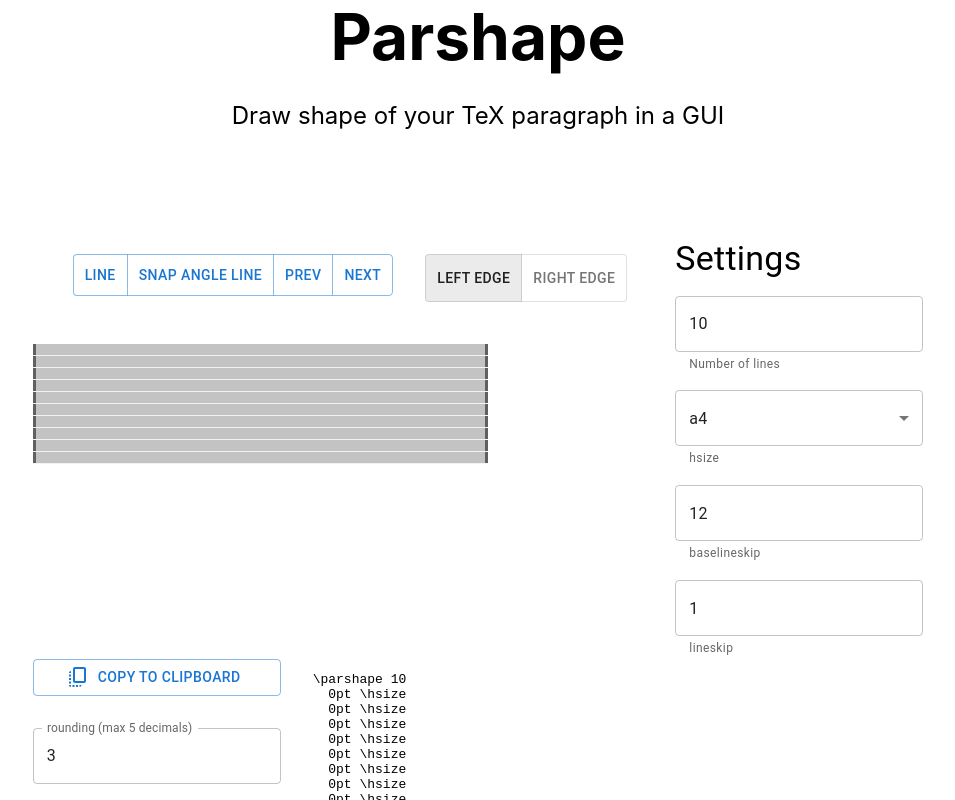
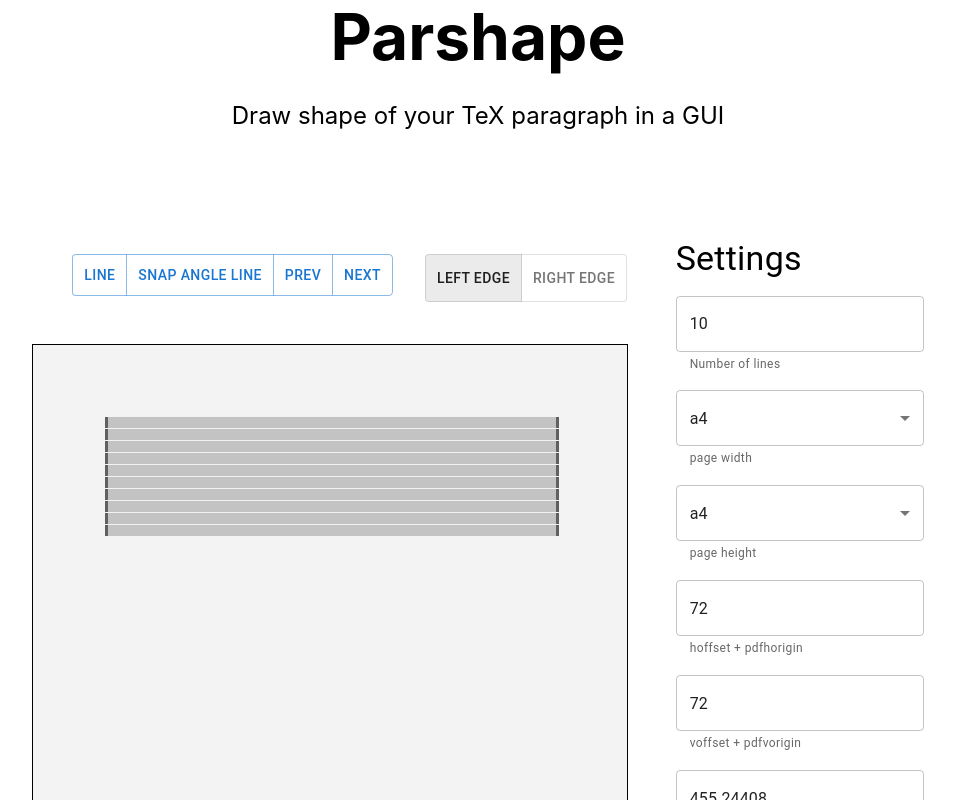
Before and after one commit to tmscer/parshape, a Next.js app: page / in a window 1280 px wide. Shown: the top 800 px of the page, without its empty margins (162-1117 px from the left). Built offline with nearby package versions, Linux system fonts and the light colour scheme.

Commit message:
Overhaul page size and related input dimensions

```diff
--- a/components/Canvas.js
+++ b/components/Canvas.js
@@ -6,11 +6,9 @@ import ParagraphLine from "./ParagraphLine";
 import { useUnit } from "./UnitContext";
 
 export default function Canvas({
-  width,
+  settings,
   lines,
   updateLine,
-  baseLineSkip,
-  lineSkip,
   objects,
   pointer,
   onClick: onClickOuter,
@@ -27,42 +25,51 @@ export default function Canvas({
 
     const { top, left } = ref.current.getBoundingClientRect();
 
-    const x = event.clientX - left;
-    const y = event.clientY - top;
+    const x = event.clientX - left - settings.hoffset;
+    const y = event.clientY - top - settings.voffset;
 
     callback({ x, y });
   };
 
-  const lineHeight = baseLineSkip - lineSkip;
+  const lineHeight = settings.baselineskip - settings.lineskip;
 
   return (
     <div
       ref={ref}
       style={{
-        width: unit(width),
-        height: unit(lines.length * baseLineSkip),
+        width: unit(settings.pageWidth),
+        height: unit(settings.pageHeight),
+        paddingLeft: unit(settings.hoffset),
+        paddingTop: unit(settings.voffset),
+        paddingRight: unit(
+          settings.pageWidth - settings.hsize - settings.hoffset
+        ),
         backgroundColor: "#f3f3f3",
-        position: "relative",
         cursor: pointer ? "crosshair" : undefined,
+        border: "1px solid black",
       }}
       onClick={createMouseEmitter(onClickOuter)}
       onMouseMove={createMouseEmitter(onMouseMoveOuter)}
     >
+      <div style={{ position: "relative" }}>
         {objects.map((obj, i) => (
           <Fragment key={i}>{renderObject(obj)}</Fragment>
         ))}
+      </div>
+      <div style={{ position: "relative" }}>
         {lines.map((line, i) => (
           <ParagraphLine
             key={i}
             index={i}
             lineHeight={lineHeight}
-          lineSkip={lineSkip}
+            lineSkip={settings.lineskip}
             left={line[0]}
             right={line[1]}
             setLeft={(left) => updateLine(i, [left, line[1]])}
             setRight={(right) => updateLine(i, [line[0], right])}
           />
         ))}
+      </div>
     </div>
   );
 }
--- a/components/Editor.js
+++ b/components/Editor.js
@@ -69,11 +69,9 @@ export default function Editor() {
           </Stack>
           <UnitContext.Provider value={{ unit: "px" }}>
             <Canvas
-              width={settings.hsize}
+              settings={settings}
               lines={currentLines}
               updateLine={updateLine}
-              lineSkip={settings.lineskip}
-              baseLineSkip={settings.baselineskip}
               objects={newObject ? [newObject] : []}
               pointer={newType !== null}
               onClick={onCanvasClick}
--- a/components/HsizeSelect.js
+++ b/components/PageHeightField.js
@@ -4,11 +4,13 @@ import SelectWithCustomValue from "./SelectWithCustomValue";
 
 export const OPTIONS = [
   {
-    value: 455.24408,
+    id: "a4",
+    value: 694.24724,
     label: "a4",
   },
   {
-    value: 455.24408 / Math.SQRT2,
+    id: "a5",
+    value: 694.24724 / Math.SQRT2,
     label: "a5",
   },
 ];
--- /dev/null
+++ b/components/PageWidthField.js
@@ -0,0 +1,41 @@
+import { useCallback } from "react";
+
+import SelectWithCustomValue from "./SelectWithCustomValue";
+
+export const OPTIONS = [
+  {
+    id: "a4",
+    value: 595.27584,
+    label: "a4",
+  },
+  {
+    id: "a5",
+    value: 595.27584 / Math.SQRT2,
+    label: "a5",
+  },
+];
+
+export default function PageWidthField({
+  value,
+  setValue: _setValue,
+  ...props
+}) {
+  const setValue = useCallback(
+    ({ value, ...rest }) => {
+      _setValue({
+        ...rest,
+        value: +value || 100,
+      });
+    },
+    [_setValue]
+  );
+
+  return (
+    <SelectWithCustomValue
+      value={value}
+      setValue={setValue}
+      options={OPTIONS}
+      {...props}
+    />
+  );
+}
--- a/components/Settings.js
+++ b/components/Settings.js
@@ -1,9 +1,27 @@
 import { Stack, TextField, Typography } from "@mui/material";
 
-import HsizeSelect from "./HsizeSelect";
+import findOptionById from "../utils/findOptionById";
+import PageHeightField, {
+  OPTIONS as PAGE_HEIGHT_OPTIONS,
+} from "./PageHeightField";
+import PageWidthField, {
+  OPTIONS as PAGE_WIDTH_OPTIONS,
+} from "./PageWidthField";
 
 export default function Settings({ settings, onChange }) {
-  const { numLines, hsize, hsizeCustom, baselineskip, lineskip } = settings;
+  const {
+    numLines,
+    pageWidth,
+    pageWidthCustom,
+    pageHeight,
+    pageHeightCustom,
+    baselineskip,
+    lineskip,
+    hoffset,
+    voffset,
+    hsize,
+    vsize,
+  } = settings;
 
   function createUpdate(key, valueMapper = identity) {
     return (event) => {
@@ -26,17 +44,53 @@ export default function Settings({ settings, onChange }) {
         value={numLines}
         onChange={createUpdate("numLines", convertToInt)}
       />
-      <HsizeSelect
-        value={{ value: hsize, custom: Boolean(hsizeCustom) }}
+      <PageWidthField
+        value={{ value: pageWidth, custom: Boolean(pageWidthCustom) }}
         setValue={({ value, custom }) =>
           onChange({
             ...settings,
-            hsize: value,
-            hsizeCustom: custom,
+            pageWidth: value,
+            pageWidthCustom: custom,
           })
         }
+        helperText="page width"
+        variant="outlined"
+      />
+      <PageHeightField
+        value={{ value: pageHeight, custom: Boolean(pageHeightCustom) }}
+        setValue={({ value, custom }) =>
+          onChange({
+            ...settings,
+            pageHeight: value,
+            pageHeightCustom: custom,
+          })
+        }
+        helperText="page height"
+        variant="outlined"
+      />
+      <TextField
+        helperText="hoffset + pdfhorigin"
+        variant="outlined"
+        value={hoffset}
+        onChange={createUpdate("hoffset", convertToFloat)}
+      />
+      <TextField
+        helperText="voffset + pdfvorigin"
+        variant="outlined"
+        value={voffset}
+        onChange={createUpdate("voffset", convertToFloat)}
+      />
+      <TextField
         helperText="hsize"
         variant="outlined"
+        value={hsize}
+        onChange={createUpdate("hsize", convertToFloat)}
+      />
+      <TextField
+        helperText="vsize"
+        variant="outlined"
+        value={vsize}
+        onChange={createUpdate("vsize", convertToFloat)}
       />
       <TextField
         helperText="baselineskip"
@@ -56,10 +110,16 @@ export default function Settings({ settings, onChange }) {
 
 Settings.DEFAULT_SETTINGS = Object.freeze({
   numLines: 10,
-  hsize: 455.24408,
-  hsizeCustom: false,
+  pageWidth: findOptionById(PAGE_WIDTH_OPTIONS, "a4").value,
+  pageWidthCustom: false,
+  pageHeight: findOptionById(PAGE_HEIGHT_OPTIONS, "a4").value,
+  pageHeightCustom: false,
   baselineskip: 12,
   lineskip: 1,
+  hoffset: 72,
+  voffset: 72,
+  hsize: 455.24408,
+  vsize: 694.24724,
 });
 
 function identity(value) {
--- /dev/null
+++ b/utils/findOptionById.js
@@ -0,0 +1,3 @@
+export default function findOptionById(options, id) {
+  return options.find(({ id: optionId }) => optionId === id);
+}
```
Lines whose indentation alone changed are shown as unchanged.
